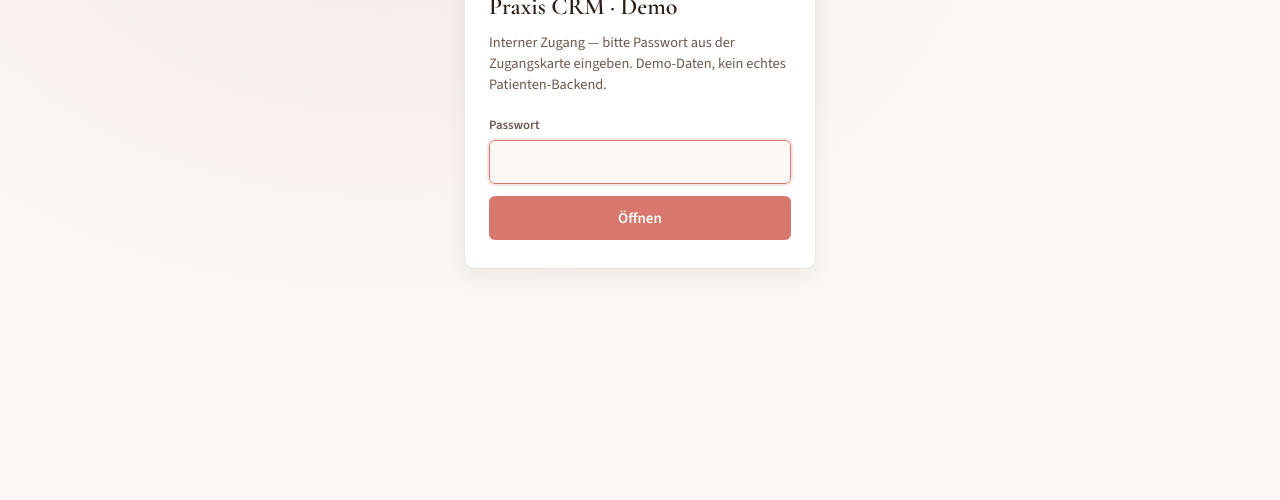
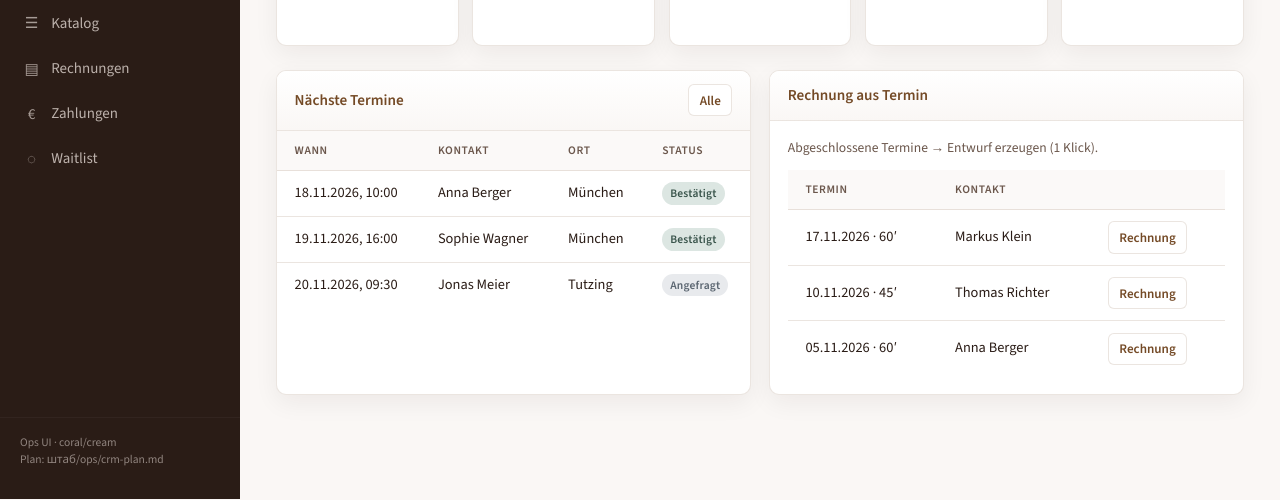
Before and after one commit to starcare-klamm/sabine-wentzler-review, a plain HTML site: page crm/index.html in a window 1280 px wide. Shown: the part 300-800 px from the top of the page. Drawn offline with nearby package versions, Linux system fonts and the light colour scheme.

Commit message:
Remove CRM password gate for open demo access.
Co-authored-by: Cursor <cursoragent@cursor.com>

```diff
--- a/crm/css/crm.css
+++ b/crm/css/crm.css
@@ -61,96 +61,6 @@ textarea {
 a {
   color: inherit;
   text-decoration: none;
-}
-
-/* Light client-side gate (demo only — not real auth) */
-html.gate-locked body > :not(#crm-gate) {
-  display: none !important;
-}
-
-.crm-gate {
-  position: fixed;
-  inset: 0;
-  z-index: 1000;
-  display: grid;
-  place-items: center;
-  padding: 1.5rem;
-  background:
-    radial-gradient(ellipse at 30% 20%, rgba(216, 120, 108, 0.12), transparent 50%),
-    var(--paper-warm);
-}
-
-.crm-gate-card {
-  width: min(100%, 22rem);
-  background: var(--paper);
-  border: 1px solid var(--line);
-  border-radius: var(--radius);
-  box-shadow: var(--shadow);
-  padding: 1.75rem 1.5rem;
-}
-
-.crm-gate-brand {
-  font-family: var(--font-display);
-  color: var(--heading);
-  font-size: 1.15rem;
-  margin-bottom: 0.25rem;
-}
-
-.crm-gate-card h1 {
-  font-family: var(--font-display);
-  font-size: 1.5rem;
-  font-weight: 600;
-  color: var(--ink);
-  margin-bottom: 0.5rem;
-}
-
-.crm-gate-hint {
-  color: var(--ink-soft);
-  font-size: 0.9rem;
-  margin-bottom: 1.25rem;
-}
-
-.crm-gate-label {
-  display: block;
-  font-size: 0.8rem;
-  font-weight: 600;
-  color: var(--ink-soft);
-  margin-bottom: 0.35rem;
-}
-
-.crm-gate-card input[type="password"] {
-  width: 100%;
-  padding: 0.65rem 0.75rem;
-  border: 1px solid var(--line);
-  border-radius: var(--radius-sm);
-  background: var(--paper-warm);
-  margin-bottom: 0.75rem;
-}
-
-.crm-gate-card input[type="password"]:focus {
-  outline: 2px solid var(--accent-soft);
-  border-color: var(--accent);
-}
-
-.crm-gate-err {
-  color: var(--danger);
-  font-size: 0.85rem;
-  margin: -0.35rem 0 0.75rem;
-}
-
-.crm-gate-card button[type="submit"] {
-  width: 100%;
-  border: none;
-  border-radius: var(--radius-sm);
-  background: var(--accent);
-  color: #fff;
-  font-weight: 600;
-  padding: 0.7rem 1rem;
-  cursor: pointer;
-}
-
-.crm-gate-card button[type="submit"]:hover {
-  background: var(--accent-strong);
 }
 
 /* Proto banner */
--- a/crm/index.html
+++ b/crm/index.html
@@ -11,40 +11,10 @@
       rel="stylesheet"
     />
     <link rel="stylesheet" href="css/crm.css" />
-    <script>
-      try {
-        if (sessionStorage.getItem("sabine_crm_gate_ok") !== "1") {
-          document.documentElement.classList.add("gate-locked");
-        }
-      } catch (e) {
-        document.documentElement.classList.add("gate-locked");
-      }
-    </script>
   </head>
   <body>
-    <div id="crm-gate" class="crm-gate">
-      <form id="crm-gate-form" class="crm-gate-card" autocomplete="current-password">
-        <p class="crm-gate-brand">Sabine Wentzler</p>
-        <h1>Praxis CRM · Demo</h1>
-        <p class="crm-gate-hint">
-          Interner Zugang — bitte Passwort aus der Zugangskarte eingeben.
-          Demo-Daten, kein echtes Patienten-Backend.
-        </p>
-        <label class="crm-gate-label" for="crm-gate-pass">Passwort</label>
-        <input
-          id="crm-gate-pass"
-          name="password"
-          type="password"
-          required
-          autofocus
-          autocomplete="current-password"
-        />
-        <p id="crm-gate-err" class="crm-gate-err" hidden>Passwort nicht korrekt.</p>
-        <button type="submit">Öffnen</button>
-      </form>
-    </div>
     <div class="proto-banner">
-      <strong>UI-Prototyp</strong> — Demo-Daten · leichtes Passwort-Gate · kein Backend · nicht produktiv
+      <strong>UI-Prototyp</strong> — Demo-Daten · kein Backend · nicht produktiv
     </div>
     <div class="app">
       <aside class="sidebar">
@@ -84,7 +54,6 @@
       <main class="main" id="content"></main>
     </div>
     <div class="toast" id="toast" role="status" aria-live="polite"></div>
-    <script src="js/gate.js"></script>
     <script src="js/data.js"></script>
     <script src="js/app.js"></script>
   </body>
--- a/crm/js/gate.js
+++ /dev/null
@@ -1,76 +0,0 @@
-(() => {
-  /** SHA-256 of demo passphrase — plaintext only in штаб/ops/sabine-zugang.md */
-  const PASS_HASH =
-    "13b833d93445a8d57c5a5b9a25ba24ea2164bbbd93ab2a505a3d6c3b9bdb6503";
-  const STORAGE_KEY = "sabine_crm_gate_ok";
-
-  async function sha256Hex(text) {
-    const data = new TextEncoder().encode(text);
-    const buf = await crypto.subtle.digest("SHA-256", data);
-    return [...new Uint8Array(buf)]
-      .map((b) => b.toString(16).padStart(2, "0"))
-      .join("");
-  }
-
-  function unlock() {
-    document.documentElement.classList.remove("gate-locked");
-    const gate = document.getElementById("crm-gate");
-    if (gate) gate.hidden = true;
-  }
-
-  function lock() {
-    document.documentElement.classList.add("gate-locked");
-    const gate = document.getElementById("crm-gate");
-    if (gate) gate.hidden = false;
-  }
-
-  async function tryUnlock(password) {
-    const hash = await sha256Hex(password.trim());
-    if (hash !== PASS_HASH) return false;
-    try {
-      sessionStorage.setItem(STORAGE_KEY, "1");
-    } catch (_) {
-      /* private mode — still unlock this tab */
-    }
-    unlock();
-    return true;
-  }
-
-  function alreadyOk() {
-    try {
-      return sessionStorage.getItem(STORAGE_KEY) === "1";
-    } catch (_) {
-      return false;
-    }
-  }
-
-  function init() {
-    const form = document.getElementById("crm-gate-form");
-    const input = document.getElementById("crm-gate-pass");
-    const err = document.getElementById("crm-gate-err");
-    if (!form || !input) return;
-
-    if (alreadyOk()) {
-      unlock();
-      return;
-    }
-
-    lock();
-    form.addEventListener("submit", async (e) => {
-      e.preventDefault();
-      if (err) err.hidden = true;
-      const ok = await tryUnlock(input.value);
-      if (!ok) {
-        input.value = "";
-        input.focus();
-        if (err) err.hidden = false;
-      }
-    });
-  }
-
-  if (document.readyState === "loading") {
-    document.addEventListener("DOMContentLoaded", init);
-  } else {
-    init();
-  }
-})();
```
